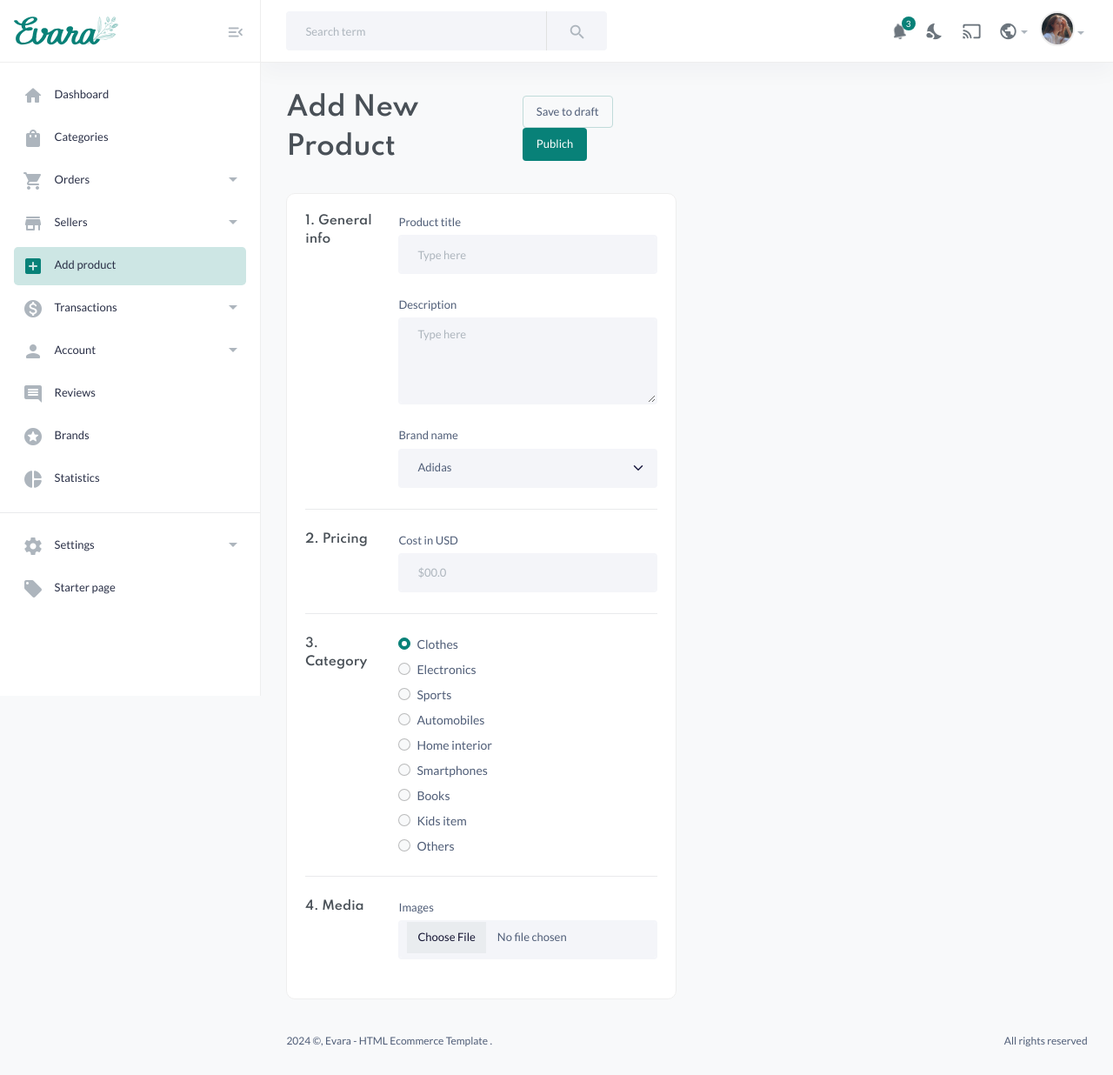
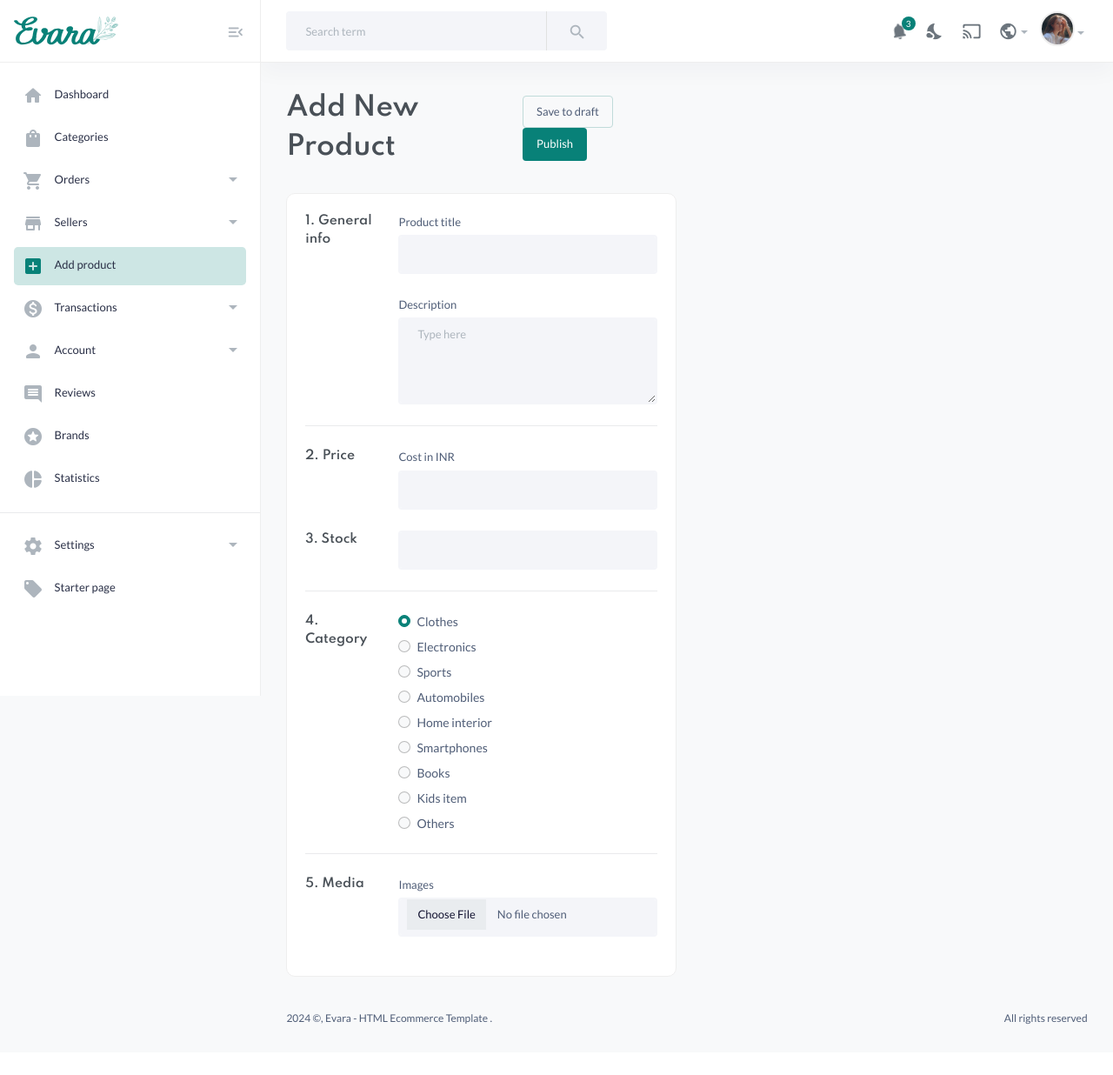
Before and after one commit to ronygeorgen/laptop-ecommerce, a Django app: page /product/product/ in a window 1280 px wide. Shown: the whole page at 87% size. After the commit the page ends 1178 px from the top, so only its background shows below. Run offline with Django 5.2, Linux system fonts and the light colour scheme; some libraries are stand-ins or nearby versions.

Commit message:
5th commit

```diff
--- a/laptop_ecommerce/Templates/admin_templates/evara-backend/page-form-product-2.html
+++ b/laptop_ecommerce/Templates/admin_templates/evara-backend/page-form-product-2.html
@@ -179,19 +179,22 @@
             </div>
         </header>
         <section class="content-main">
+            <form method="post">
+                {% csrf_token %}
             <div class="row">
                 <div class="col-6">
                     <div class="content-header">
                         <h2 class="content-title">Add New Product</h2>
                         <div>
                             <button class="btn btn-light rounded font-sm mr-5 text-body hover-up">Save to draft</button>
-                            <button class="btn btn-md rounded font-sm hover-up">Publich</button>
+                            <button class="btn btn-md rounded font-sm hover-up">Publish</button>
                         </div>
                     </div>
                 </div>
             </div>
             <div class="row">
                 <div class="col-lg-6">
+
                     <div class="card mb-4">
                         <div class="card-body">
                             <div class="row">
@@ -201,43 +204,53 @@
                                 <div class="col-md-9">
                                     <div class="mb-4">
                                         <label class="form-label">Product title</label>
-                                        <input type="text" placeholder="Type here" class="form-control">
+                                        <input type="text" placeholder="Type here" value=" {{ products.product_name }}" class="form-control" name="product_title">
                                     </div>
                                     <div class="mb-4">
                                         <label class="form-label">Description</label>
-                                        <textarea placeholder="Type here" class="form-control" rows="4"></textarea>
+                                        <textarea placeholder="Type here" value=" {{ products.product_description }} " class="form-control" rows="4" name="product_description"></textarea>
                                     </div>
-                                    <div class="mb-4">
+                                    <!-- <div class="mb-4">
                                         <label class="form-label">Brand name</label>
                                         <select class="form-select">
                                             <option> Adidas </option>
                                             <option> Nike </option>
                                             <option> Puma </option>
                                         </select>
+                                    </div> -->
+                                </div> <!-- col.// -->
+                            </div> <!-- row.// -->
+                            <hr class="mb-4 mt-0">
+                            <div class="row">
+                                <div class="col-md-3">
+                                    <h6>2. Price</h6>
+                                </div>
+                                <div class="col-md-9">
+                                    <div class="mb-4">
+                                        <label class="form-label">Cost in INR</label>
+                                        <input type="text" placeholder="₹00.0" value=" {{ products.product_price }} " class="form-control" name="product_price">
+                                    </div>
+                                </div> <!-- col.// -->
+                            </div> <!-- row.// -->
+                            <div class="row">
+                                <div class="col-md-3">
+                                    <h6>3. Stock</h6>
+                                </div>
+                                <div class="col-md-9">
+                                    <div class="mb-4">
+                                        <input type="text" placeholder="0" value=" {{ products.product_stock }} " class="form-control" name="product_stock">
                                     </div>
                                 </div> <!-- col.// -->
                             </div> <!-- row.// -->
                             <hr class="mb-4 mt-0">
                             <div class="row">
                                 <div class="col-md-3">
-                                    <h6>2. Pricing</h6>
-                                </div>
-                                <div class="col-md-9">
-                                    <div class="mb-4">
-                                        <label class="form-label">Cost in USD</label>
-                                        <input type="text" placeholder="$00.0" class="form-control">
-                                    </div>
-                                </div> <!-- col.// -->
-                            </div> <!-- row.// -->
-                            <hr class="mb-4 mt-0">
-                            <div class="row">
-                                <div class="col-md-3">
-                                    <h6>3. Category</h6>
+                                    <h6>4. Category</h6>
                                 </div>
                                 <div class="col-md-9">
                                     <div class="mb-4">
                                         <label class="mb-2 form-check form-check-inline" style="width: 45%;">
-                                            <input class="form-check-input" checked="" name="mycategory" type="radio">
+                                            <input class="form-check-input" checked="" value=" {{ products.category }} " name="mycategory" type="radio">
                                             <span class="form-check-label"> Clothes </span>
                                         </label>
                                         <label class="mb-2 form-check form-check-inline" style="width: 45%;">
@@ -278,20 +291,22 @@
                             <hr class="mb-4 mt-0">
                             <div class="row">
                                 <div class="col-md-3">
-                                    <h6>4. Media</h6>
+                                    <h6>5. Media</h6>
                                 </div>
                                 <div class="col-md-9">
                                     <div class="mb-4">
                                         <label class="form-label">Images</label>
-                                        <input class="form-control" type="file">
+                                        <input class="form-control" name="product_image" type="file">
                                     </div>
                                 </div> <!-- col.// -->
                             </div> <!-- .row end// -->
                         </div>
                     </div>
+
                 </div>
             </div>
             </div>
+        </form>
         </section> <!-- content-main end// -->
         <footer class="main-footer font-xs">
             <div class="row pb-30 pt-15">
--- a/laptop_ecommerce/category/views.py
+++ b/laptop_ecommerce/category/views.py
@@ -28,8 +28,8 @@ class CategoryView(View):
         messages.error(request, 'Enter all fields')
         list_categories = Category.objects.all()
         entered_data = {
-            'product_name'          : form_category,
-            'product_descrption'    : form_description
+            'product_name'           : form_category,
+            'product_description'    : form_description
         }
 
         return render(request,self.template, {'categories':list_categories, 'entered_data':entered_data})
--- a/laptop_ecommerce/products/urls.py
+++ b/laptop_ecommerce/products/urls.py
@@ -1,6 +1,8 @@
 from django.urls import path
 from . views import *
+from myadmin.views import Dashboard
 
 urlpatterns = [
-    path('product/', ProductView.as_view(), name='product')
+    path('product/', ProductView.as_view(), name='product'),
+    path('dashboard/',Dashboard.as_view(), name='Dashboard')
 ]
--- a/laptop_ecommerce/products/views.py
+++ b/laptop_ecommerce/products/views.py
@@ -1,8 +1,33 @@
-from django.shortcuts import render
+from django.shortcuts import render,redirect
 from django.views import View
-
+from .models import MyProducts
+from django.contrib import messages
 # Create your views here.
 class ProductView(View):
     templates = 'admin_templates\evara-backend\page-form-product-2.html'
     def get(self,request):
         return render (request,self.templates)
+
+    def post(self,request):
+        form_title          = request.POST.get('product_title')
+        form_description    = request.POST.get('product_description')
+        form_price          = request.POST.get('product_price')
+        form_stock          = request.POST.get('product_stock')
+        form_category       = request.POST.get('mycategory')
+        form_image          = request.POST.get('product_image')
+
+        if form_title and form_description and form_price and form_stock and form_category and form_image:
+            product =  MyProducts(product_name=form_title, description=form_description, price=form_price, images=form_image )
+            product.save()
+            return redirect('Dashboard')
+        messages.error(request,"Enter all fields")
+        entered_data = {
+            "product_name"        : form_title,
+            "product_description" : form_description,
+            "product_price"       : form_price,
+            "product_stock"       : form_stock,
+            "product_category"    : form_category,
+            "product_media"       : form_image
+
+        }
+        return render(request,self.templates, {'products' : entered_data})
```
